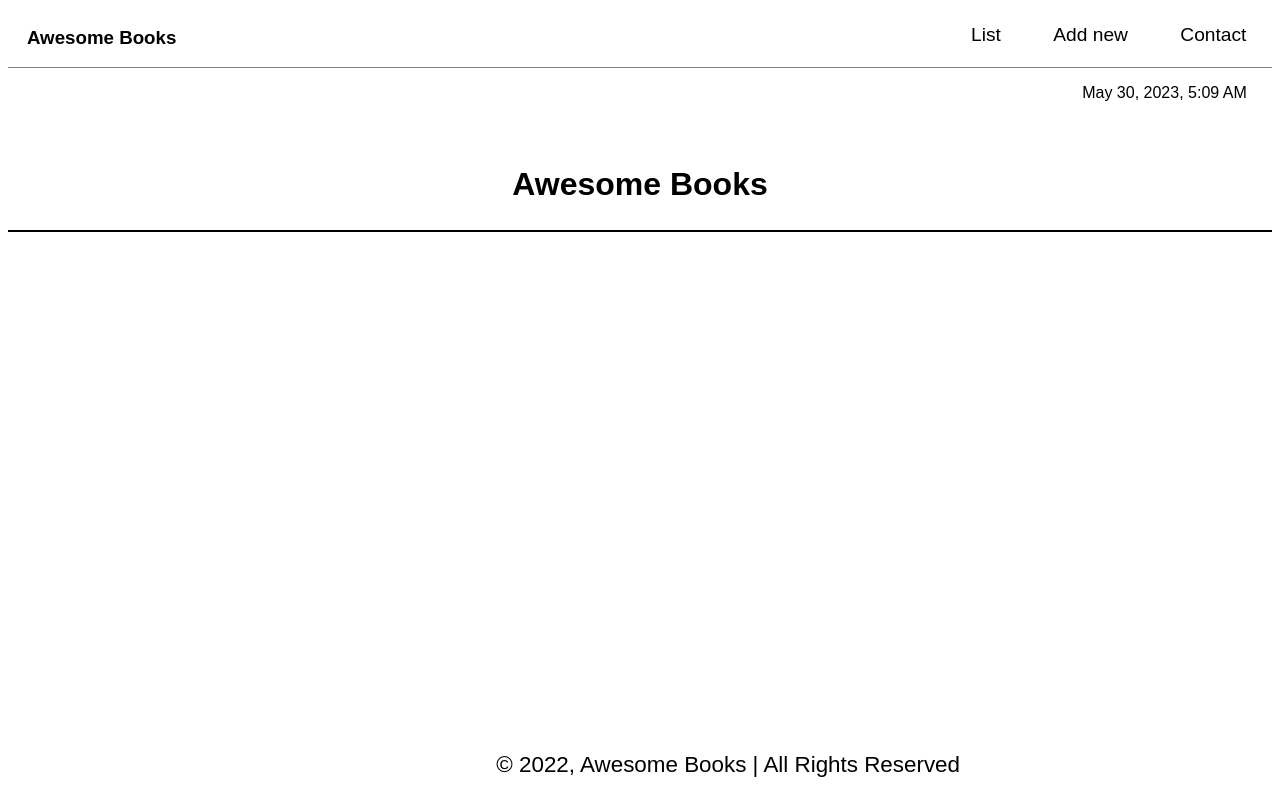
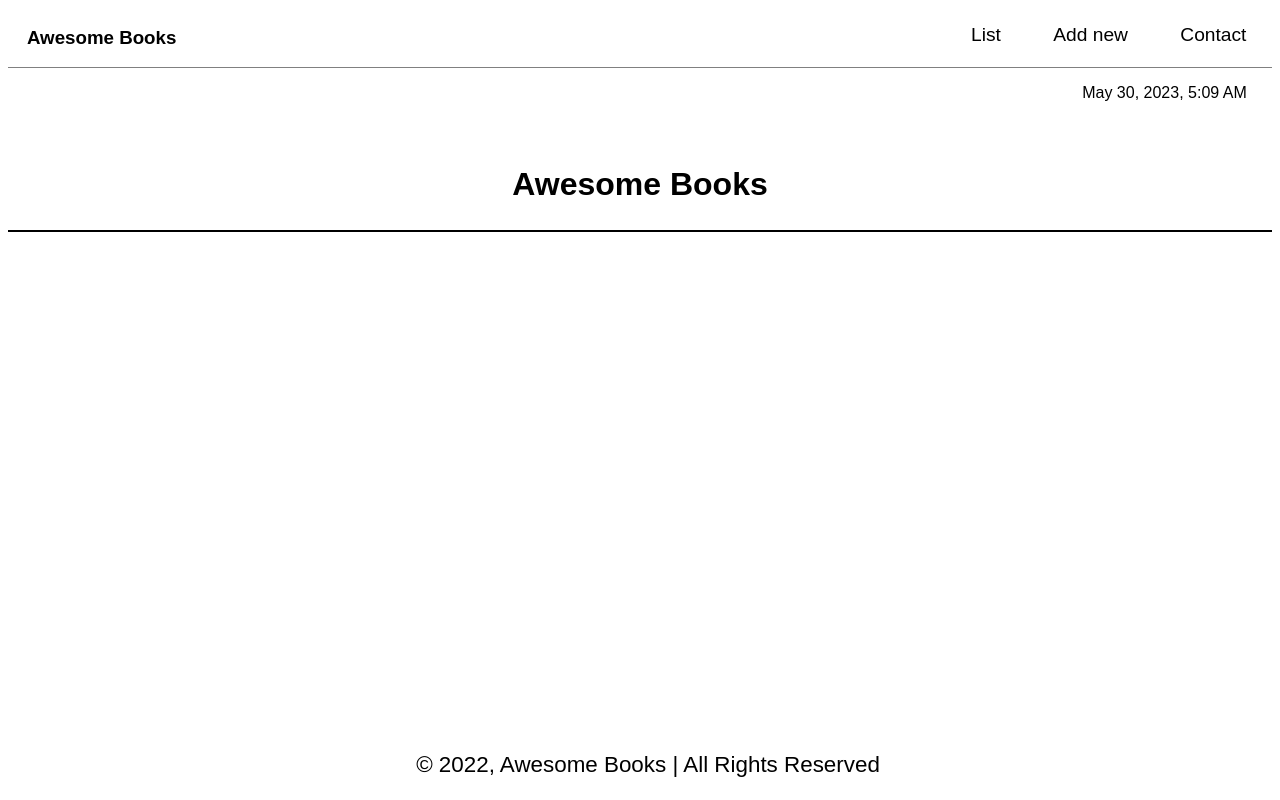
Before and after one commit to tobuya/Awesome-Books-ES6, a website with bundled scripts: page index.html in a window 1280 px wide. Built offline with nearby package versions, Linux system fonts and the light colour scheme.

Commit message:
Modify footer display

```diff
--- a/index.css
+++ b/index.css
@@ -109,7 +109,7 @@ form button {
 footer {
   position: fixed;
   bottom: 0;
-  right: 25%;
+  width: 100vw;
   text-align: center;
   align-items: center;
 }
```
